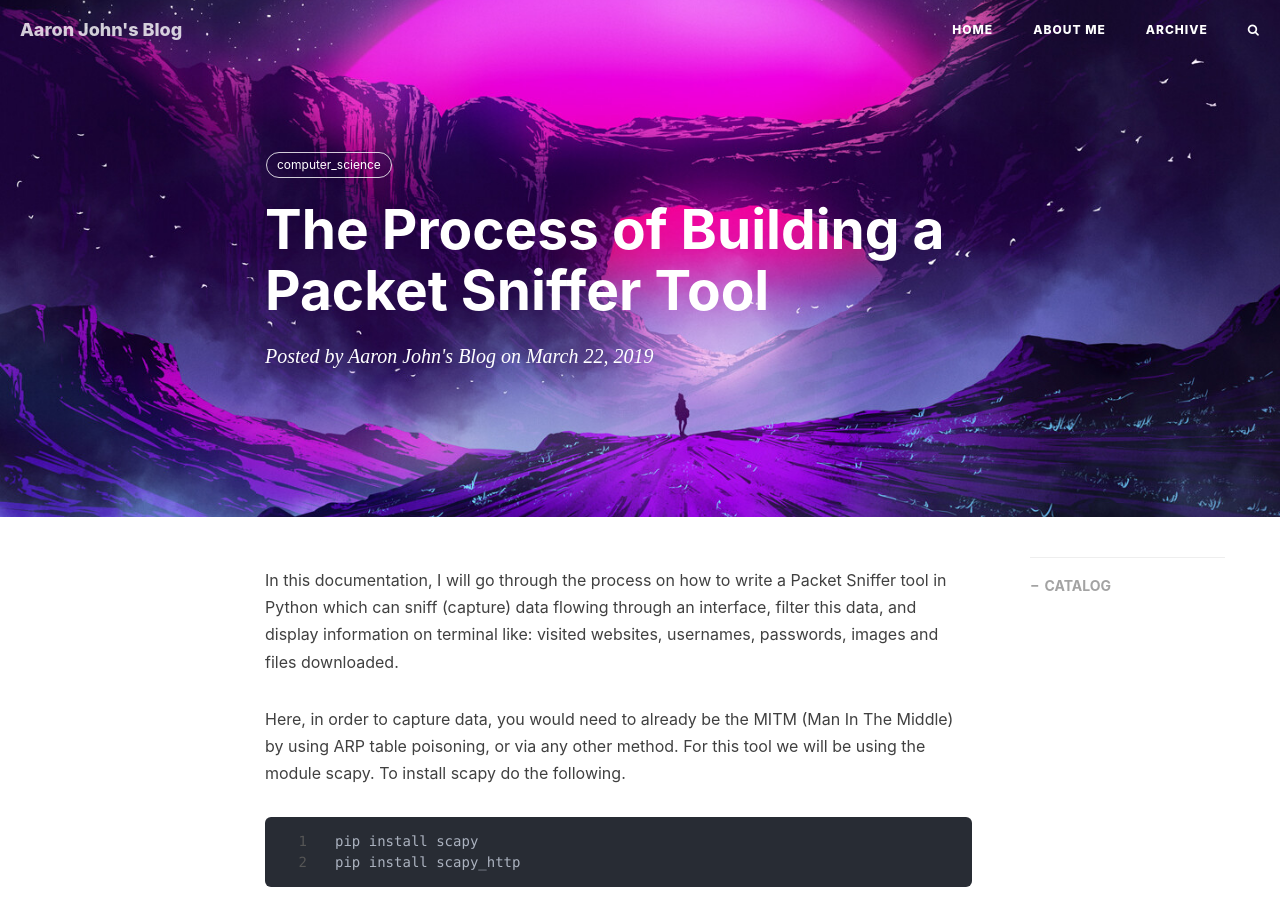
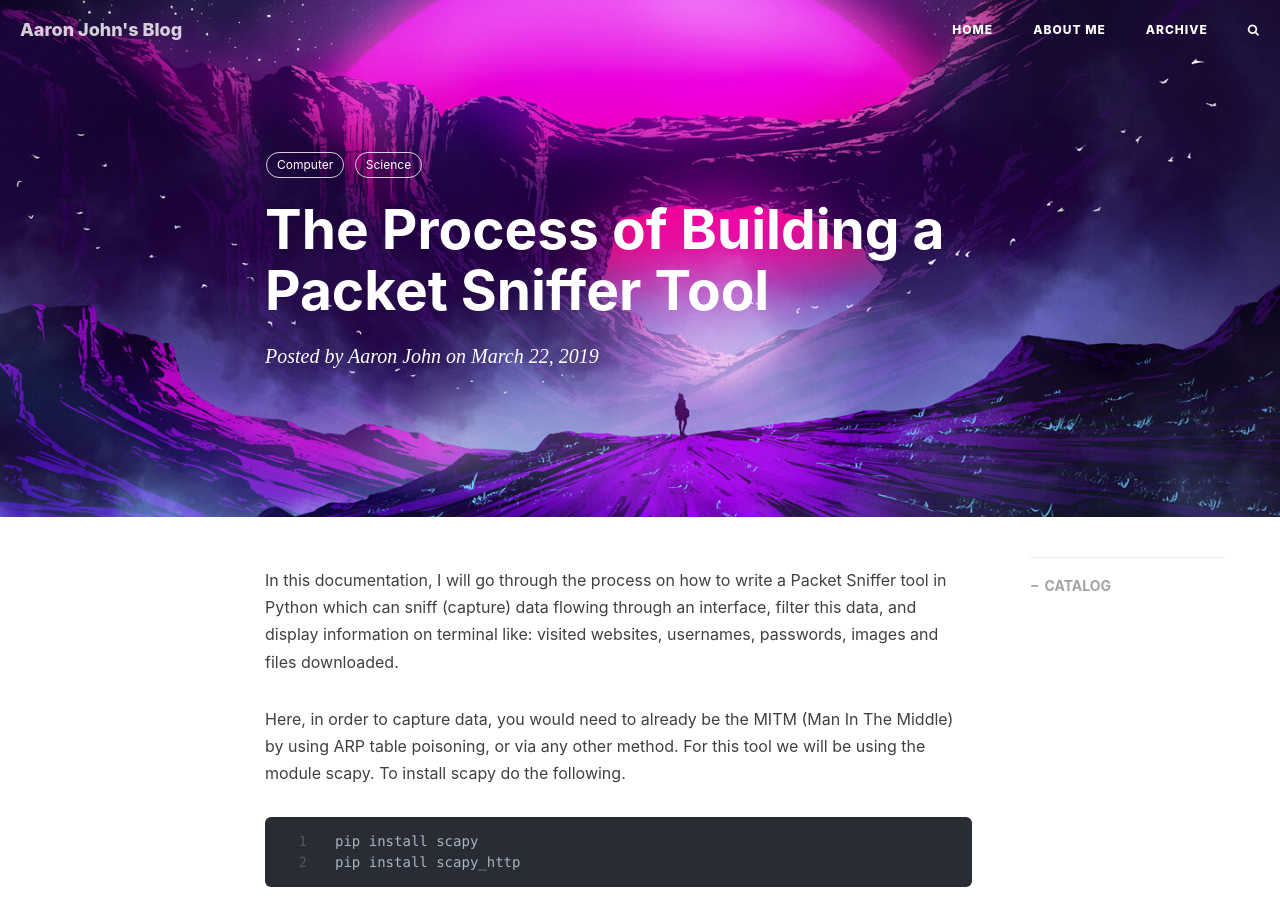
Before and after one commit to aaronjohn2/aaronjohn2.github.io, a Jekyll site: the page built from _posts/computer_science/2019-03-22-packet-sniffer.md, in a window 1280 px wide and 900 px high. Built offline with Jekyll 4.4.1, drawn with Linux system fonts in a browser that asks for light colours; nearby versions of some CDN libraries; comment, search, counter and statistics services are not loaded; part of the change alters nothing that is shown.

```diff
--- a/_posts/computer_science/2019-03-22-packet-sniffer.md
+++ b/_posts/computer_science/2019-03-22-packet-sniffer.md
@@ -2,7 +2,8 @@
 layout: post
 title:  The Process of Building a Packet Sniffer Tool
 date:   2019-03-22
-tags: computer_science
+tags: Computer Science
+author: "Aaron John"
 ---
 
 In this documentation, I will go through the process on how to write a Packet Sniffer tool in Python which can sniff (capture) data flowing through an interface, filter this data, and display information on terminal like: visited websites, usernames, passwords, images and files downloaded.
```
